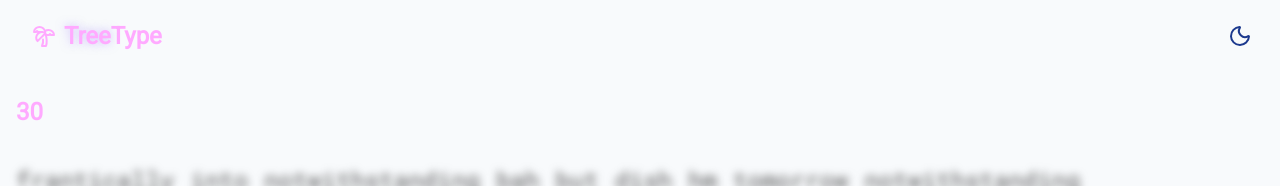
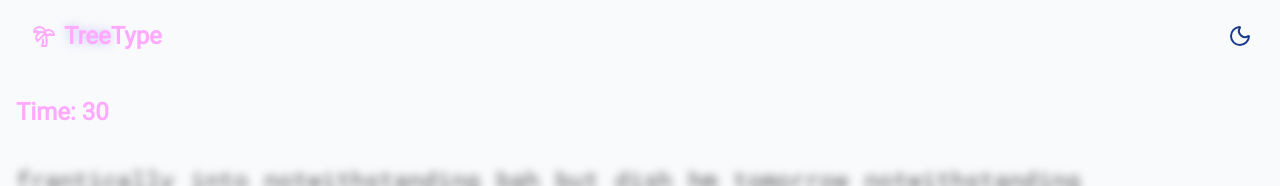
Before and after one commit to elleordona/tree-type, a React (Vite) app: page / in a window 1280 px wide. Shown: the top 186 px of the page. Built offline with nearby package versions, Linux system fonts and the light colour scheme.

Commit message:
timer and restart button refactor

```diff
--- a/src/components/Game.tsx
+++ b/src/components/Game.tsx
@@ -1,4 +1,5 @@
 import { cn } from "../lib/utils";
+import { RestartButton } from "./RestartButton";
 import { Words } from "./Words"
 
 export const Game = () => {
@@ -20,11 +21,9 @@ export const Game = () => {
                     Click here to focus
                 </div>
             </div>
-            <button
-                className="custom-button"
-            >
-                New Game
-            </button>
+            <RestartButton
+                onRestart={() => null}
+            />
         </div>
         );
 };
--- a/src/components/Header.tsx
+++ b/src/components/Header.tsx
@@ -1,4 +1,4 @@
-export const Header = () => {
+export const Header = ({ timeLeft }:{ timeLeft: number }) => {
     return (
         <div
             id="header"
@@ -8,7 +8,7 @@ export const Header = () => {
                 id="timer"
                 className="text-primary text-2xl font-bold text-left"
             >
-                30
+                Time: {timeLeft}
             </div>
         </div>
     );
--- /dev/null
+++ b/src/components/RestartButton.tsx
@@ -0,0 +1,26 @@
+import { useRef } from "react";
+
+export const RestartButton = ({
+    onRestart: handleRestart,
+    // className = "",
+}: {
+    onRestart?: () => void;
+    // className?: string;
+}) => {
+    const buttonRef = useRef<HTMLButtonElement>(null);
+
+    const handleClick = () => {
+        buttonRef.current?.blur();
+        handleRestart?.();
+    }
+
+    return (
+        <button
+            ref={buttonRef}
+            onClick={handleClick}
+            className={`custom-button`} //${className}`}
+            >
+                New Game
+        </button>
+    );
+};
--- a/src/pages/Home.tsx
+++ b/src/pages/Home.tsx
@@ -13,7 +13,7 @@ export const Home = () => {
             <Navbar />
 
             {/* Main Content */}
-            <Header />
+            <Header timeLeft={30}/>
             <Game />
 
             {/* Footer */}
```
